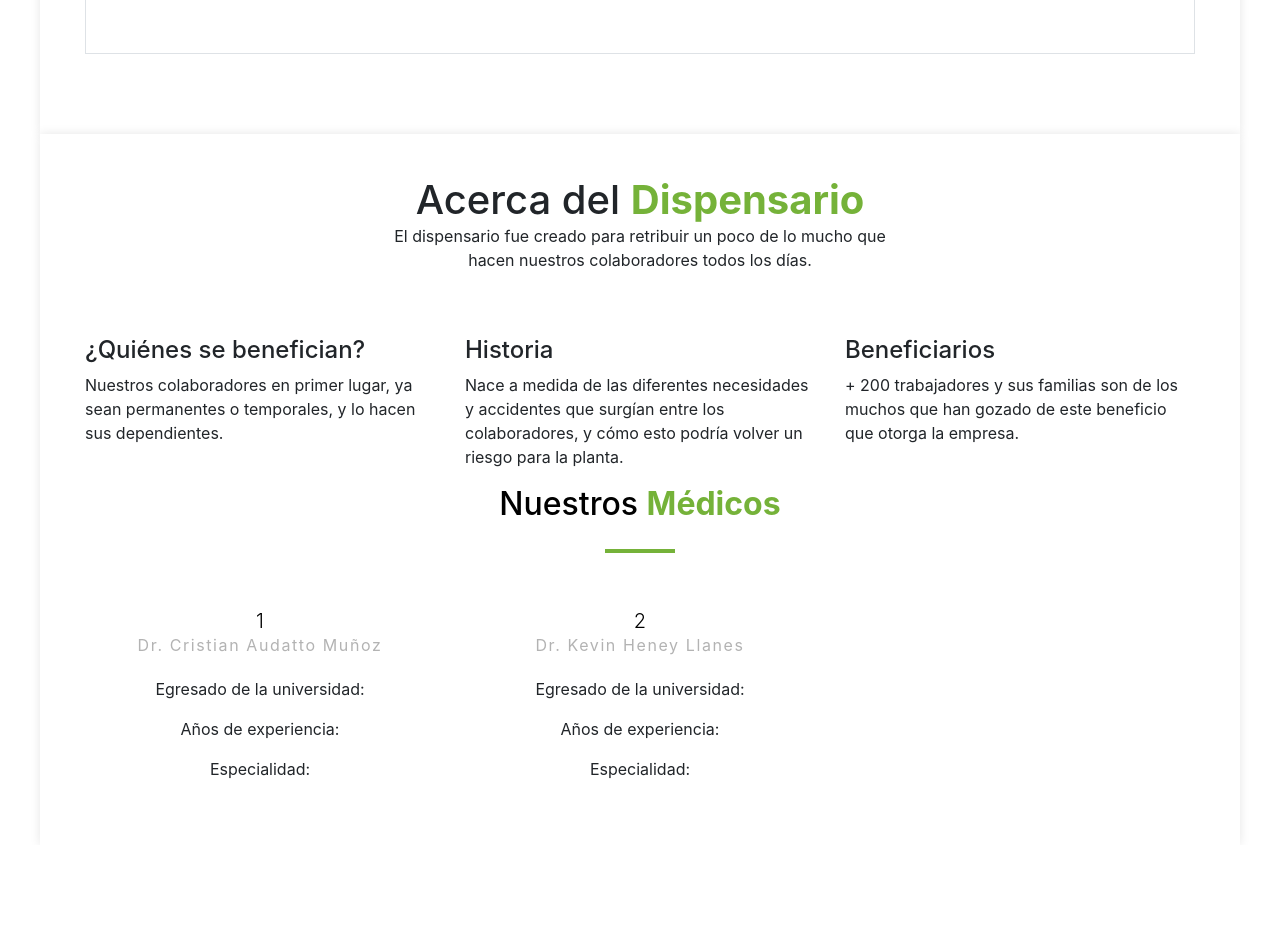
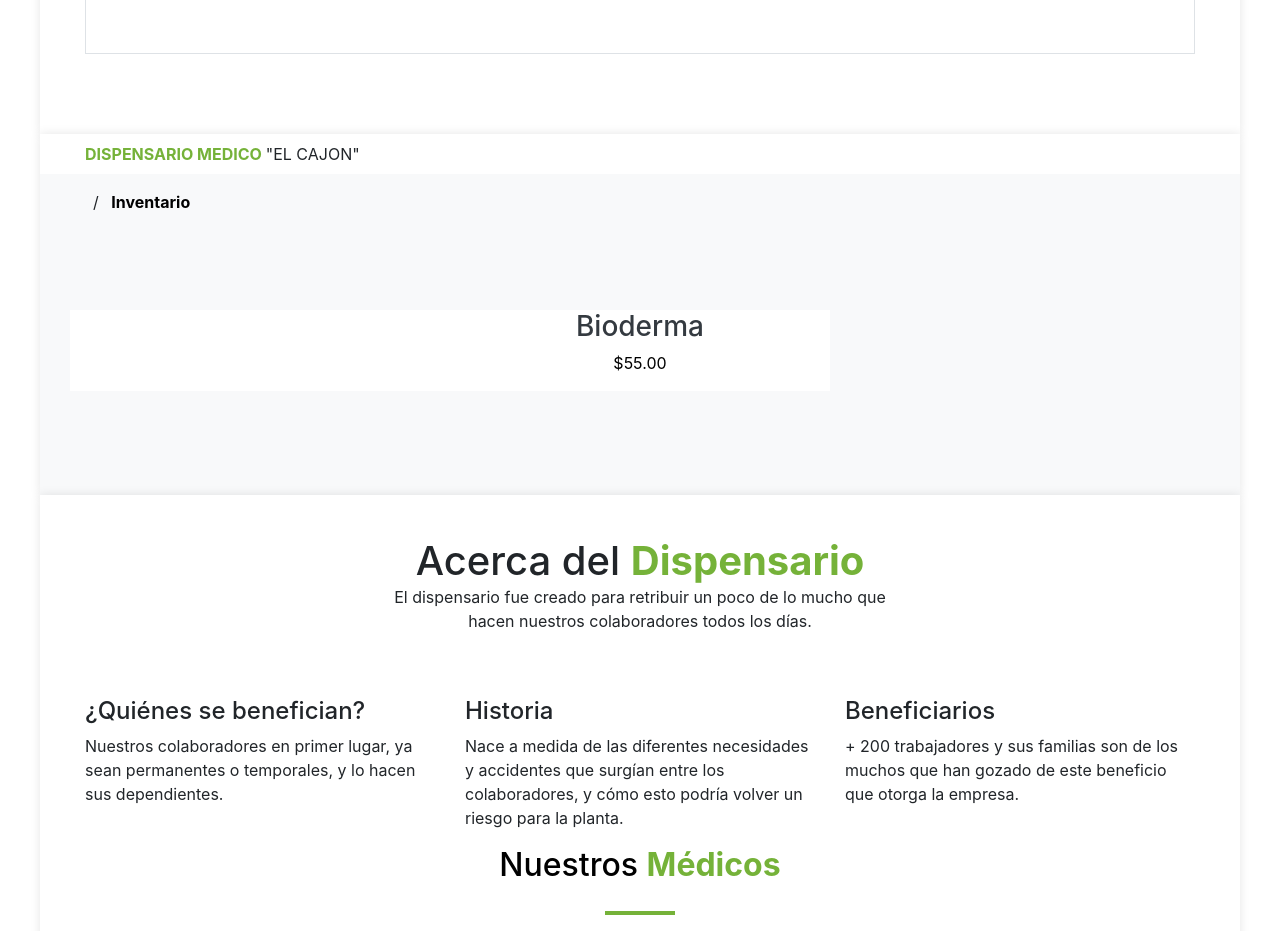
Before and after one commit to DelmyNayeliM/PROYECTO_FARMACIA, a React (Create React App) app in the folder FARMACIA_FE/paciente-edit/: page / in a window 1280 px wide. Shown: the part 4480-5411 px from the top of the page. Before the commit the page ends 5325 px from the top, so only its background shows below. Built offline with nearby package versions, Linux system fonts and the light colour scheme.

Commit message:
avance inventario

```diff
--- a/FARMACIA_FE/paciente-edit/src/index.js
+++ b/FARMACIA_FE/paciente-edit/src/index.js
@@ -30,6 +30,7 @@ root.render(
     <FormularioRegistro />
     <Form_medicamento />
     <Formulariocitas/>
+    < Inventario/>
     <Acercade/>
   </React.StrictMode>
 );
--- a/FARMACIA_FE/paciente-edit/src/paginas/inventario.jsx
+++ b/FARMACIA_FE/paciente-edit/src/paginas/inventario.jsx
@@ -1,4 +1,4 @@
-/*import React from 'react';
+import React from 'react';
 
 const Inventario = () => {
   return (
@@ -6,7 +6,7 @@ const Inventario = () => {
       <div className="site-navbar py-2">
         <div className="search-wrap">
           <div className="container">
-            <Link to="#" className="search-close js-search-close"><span className="icon-close2"></span></Link>
+
             <form action="#" method="post">
               <input type="text" className="form-control" placeholder="Buscar por nombre del producto " />
             </form>
@@ -17,30 +17,16 @@ const Inventario = () => {
           <div className="d-flex align-items-center justify-content-between">
             <div className="logo">
               <div className="site-logo">
-                <Link to="/" className="js-logo-clone"><strong className="text-primary">DISPENSARIO MEDICO </strong>"EL CAJON"</Link>
+                <strong className="text-primary">DISPENSARIO MEDICO </strong>"EL CAJON"
               </div>
             </div>
             <div className="main-nav d-none d-lg-block">
               <nav className="site-navigation text-right text-md-center" role="navigation">
-                <ul className="site-menu js-clone-nav d-none d-lg-block">
-                  <li><Link to="/">Inicio</Link></li>
-                  <li className="active"><Link to="/shop">Inventario</Link></li>
-                  <li className="has-children">
-                    <Link to="#">Categoria</Link>
-                    <ul className="dropdown">
-                      <li><Link to="#">Medicamentos</Link></li>
-                      <li><Link to="#">Suplementos</Link></li>
-                      <li><Link to="#">Material</Link></li>
-                    </ul>
-                  </li>
-                  <li><Link to="/about">Citas</Link></li>
-                  <li><Link to="/contact">Pacientes</Link></li>
-                </ul>
               </nav>
             </div>
             <div className="icons">
-              <Link to="#" className="icons-btn d-inline-block js-search-open"><span className="icon-search"></span></Link>
-              <Link to="#" className="site-menu-toggle js-menu-toggle ml-3 d-inline-block d-lg-none"><span className="icon-menu"></span></Link>
+              <span className="icon-search"></span>
+              <span className="icon-menu"></span>
             </div>
           </div>
         </div>
@@ -50,7 +36,7 @@ const Inventario = () => {
         <div className="container">
           <div className="row">
             <div className="col-md-12 mb-0">
-              <Link to="/">Inicio</Link> <span className="mx-2 mb-0">/</span> <strong className="text-black">Inventario</strong>
+              <span className="mx-2 mb-0">/</span> <strong className="text-black">Inventario</strong>
             </div>
           </div>
         </div>
@@ -60,17 +46,14 @@ const Inventario = () => {
         <div className="container">
           <div className="row">
             <div className="col-sm-6 col-lg-4 text-center item mb-4 item-v2">
-              <Link to="/shop-single">
-                <h3 className="text-dark">Bioderma</h3>
-                <p className="price">$55.00</p>
-              </Link>
+
             </div>
 
             <div className="col-sm-6 col-lg-4 text-center item mb-4 item-v2">
-              <Link to="/shop-single">
+
                 <h3 className="text-dark">Bioderma</h3>
                 <p className="price">$55.00</p>
-              </Link>
+
             </div>
           </div>
         </div>
@@ -79,4 +62,4 @@ const Inventario = () => {
   );
 }
 
-export default Inventario;*/
+export default Inventario;
```
